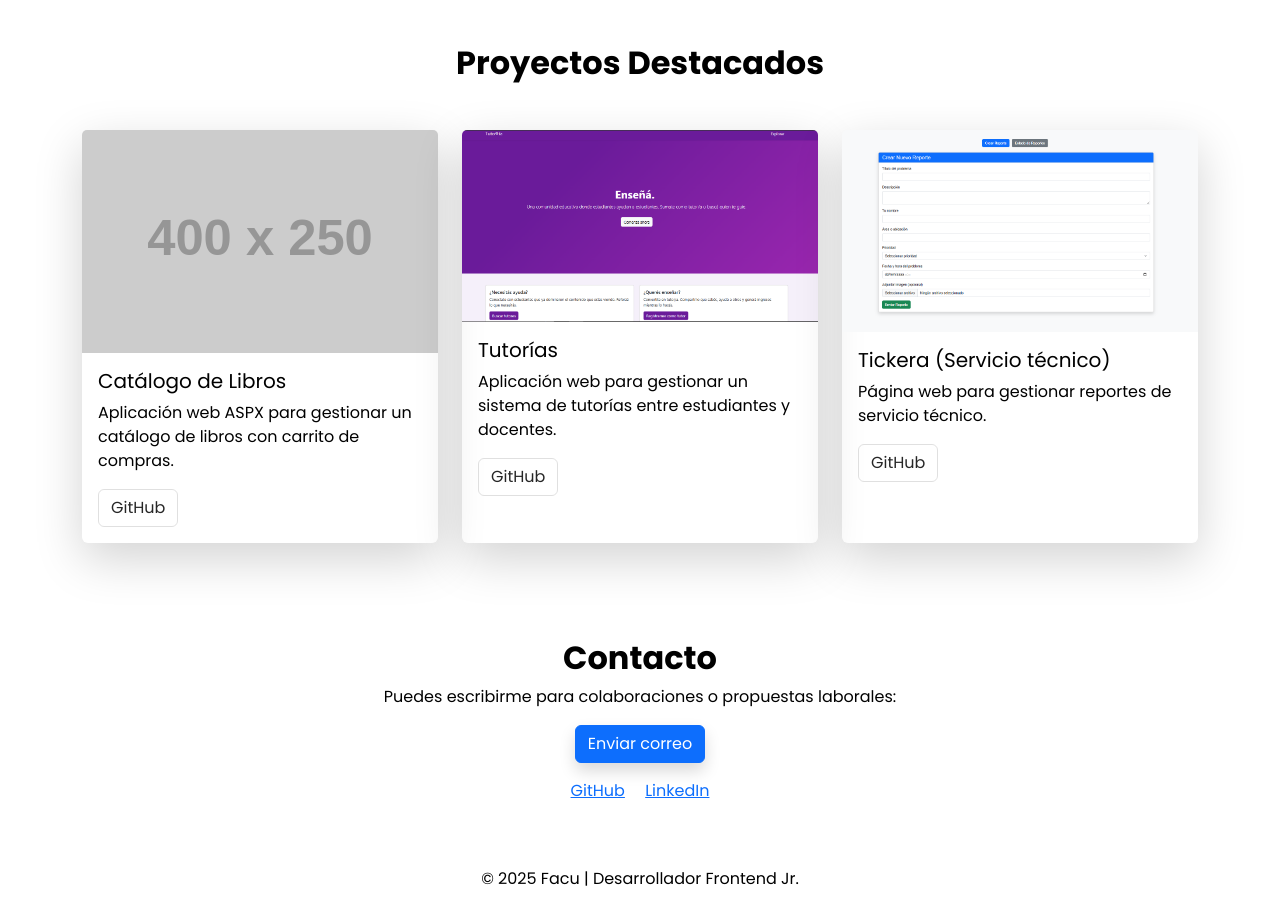
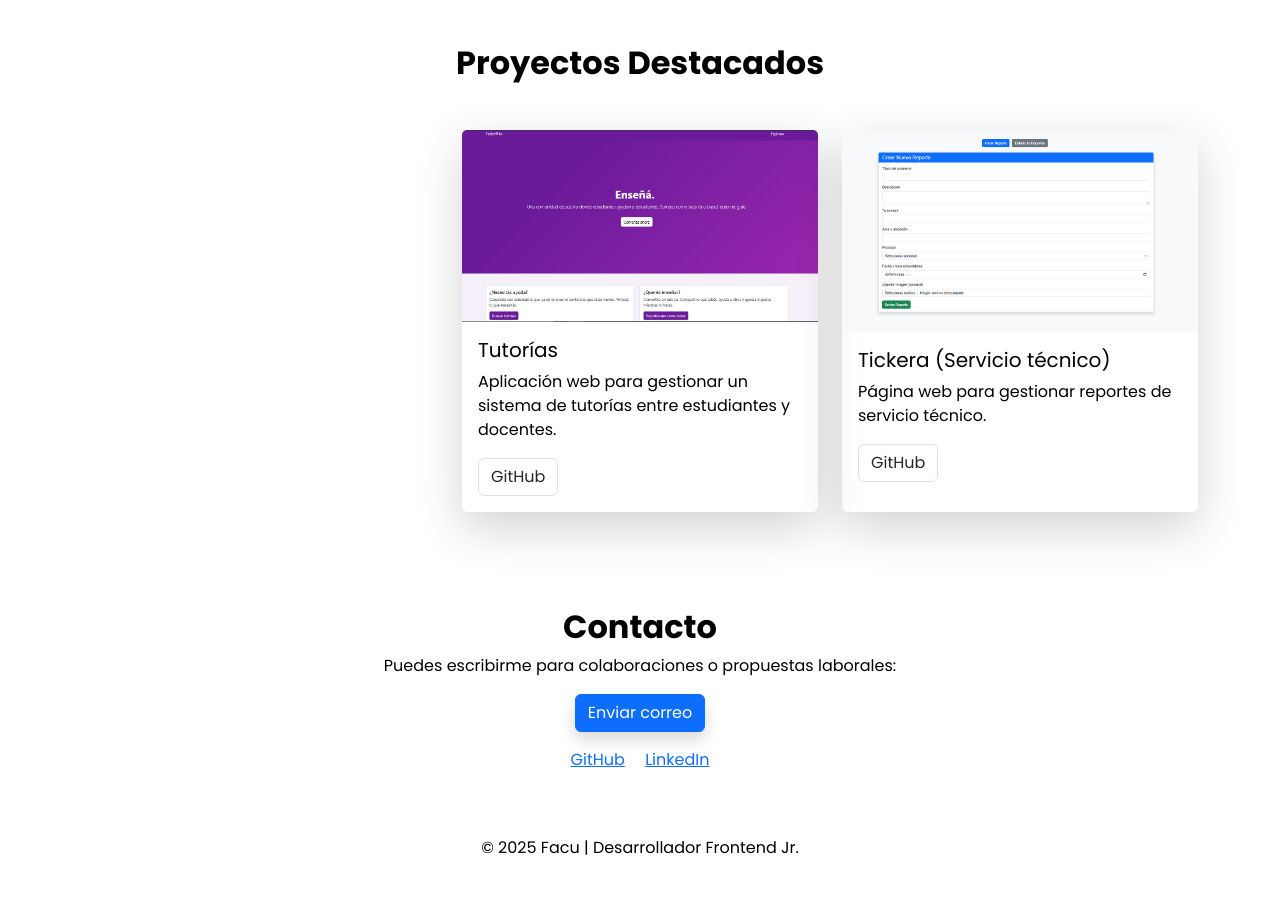
Before and after one commit to fvp55/portafolio, a plain HTML site: page index.html in a window 1280 px wide. Shown: the part 1380-2303 px from the top of the page. After the commit the page ends 2272 px from the top, so only its background shows below. Drawn offline with nearby package versions, Linux system fonts and the light colour scheme; placeholder pictures from the web are drawn by us.

Commit message:
cambios poryectos

```diff
--- a/index.html
+++ b/index.html
@@ -124,14 +124,7 @@ Además, disfruto aplicando la creatividad en el diseño de interfaces, creando
       <h2 class="text-center mb-5 fw-bold">Proyectos Destacados</h2>
       <div class="row g-4">
         <div class="col-md-4">
-          <div class="card shadow-lg border-0 h-100 project-card">
-            <img src="https://via.placeholder.com/400x250" class="card-img-top" alt="Proyecto 1">
-            <div class="card-body">
-              <h5 class="card-title">Catálogo de Libros</h5>
-              <p class="card-text">Aplicación web ASPX para gestionar un catálogo de libros con carrito de compras.</p>
-              <a href="https://github.com/fvp55/libreria-catalogo" class="btn btn-outline-dark btn-github">GitHub</a>
-            </div>
-          </div>
+
         </div>
         <!-- más tarjetas... -->
 
```
